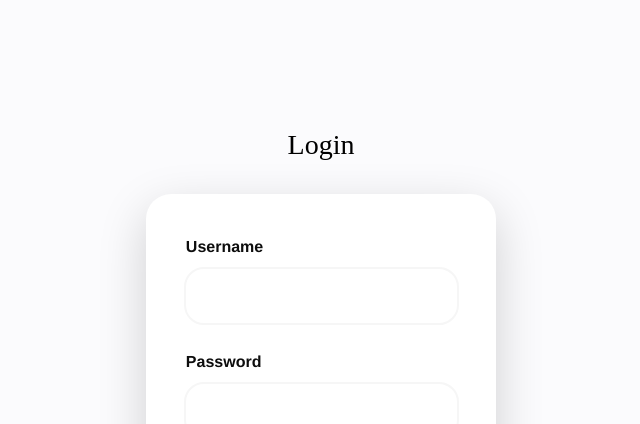
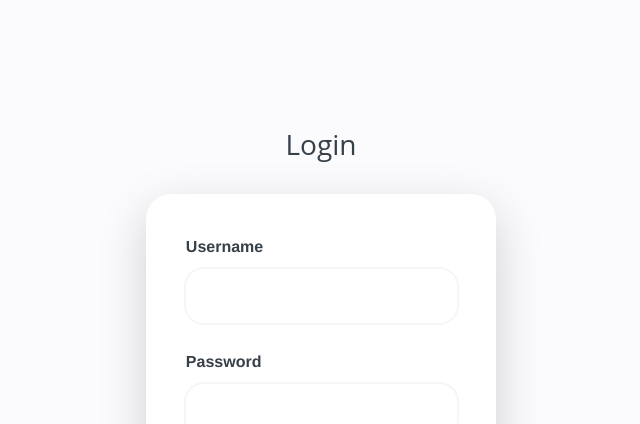
Before and after one commit to Atomator/percept, a Vue app: page /#/login in a window 1280 px wide. Shown: the top 424 px of the page, without its empty margins (319-959 px from the left). Built offline with nearby package versions, Linux system fonts and the light colour scheme.

Commit message:
Accurate
I went through Connor's Adobe thing and actually incorporated the fonts and colors into the Login page. Also I added Sign up to the index.js page.

```diff
--- a/src/pages/Login.vue
+++ b/src/pages/Login.vue
@@ -2,7 +2,7 @@
 <template>
  <div style="margin-top:10%; " align="center" >
    <h3>Login</h3><br/>
-  <div style="background:#ffffff;width:350px;border-radius:25px;" class="shadow-lg p-3 mb-5 bg-white ">
+  <div style="background:#00000012;width:350px;border-radius:25px;" class="shadow-lg p-3 mb-5 bg-white ">
     <label class="label1">Username</label>
       <input type="text" id="login" name="login">
        <label class="label1">Password</label>
@@ -18,16 +18,16 @@
 <style>
 
 body {
-  font-family: "Poppins", sans-serif;
+  font-family: "Open Sans", sans-serif;
   height: 100%;
   width:100%;
 
 }
 
 h3{
-color:#000000;
-font-weight:bolder;
-font-family:  'Avenir';
+color:#373F47;
+font-weight:bold;
+font-family:  'Open Sans';
 margin-bottom: 35px;
 }
 
@@ -55,7 +55,7 @@ input[type=button], input[type=submit], input[type=reset]  {
 }
 
 input[type=button]:hover, input[type=submit]:hover, input[type=reset]:hover  {
-  background-color: #39ace7;
+  background-color: #80C0F7;
 }
 
 input[type=button]:active, input[type=submit]:active, input[type=reset]:active  {
@@ -107,7 +107,7 @@ input[type=text]:focus {
 
 .label1{
   background-color: #ffffff;
-  color: #0d0d0d;
+  color: #373F47;
   text-align: left;
   display: inline-block;
   font-size: 16px;
--- a/src/router/index.js
+++ b/src/router/index.js
@@ -3,6 +3,7 @@ import Router from 'vue-router'
 
 import Homepage from '@/pages/Homepage'
 import Login from '@/pages/Login'
+import Signup from '@/pages/Signup'
 
 
 Vue.use(Router)
@@ -19,6 +20,11 @@ const router = new Router({
       name: 'Login',
       component: Login
     },
+    {
+      path: '/signup',
+      name: 'SignUp',
+      component: Signup
+    }
   ]
 })
 
```
